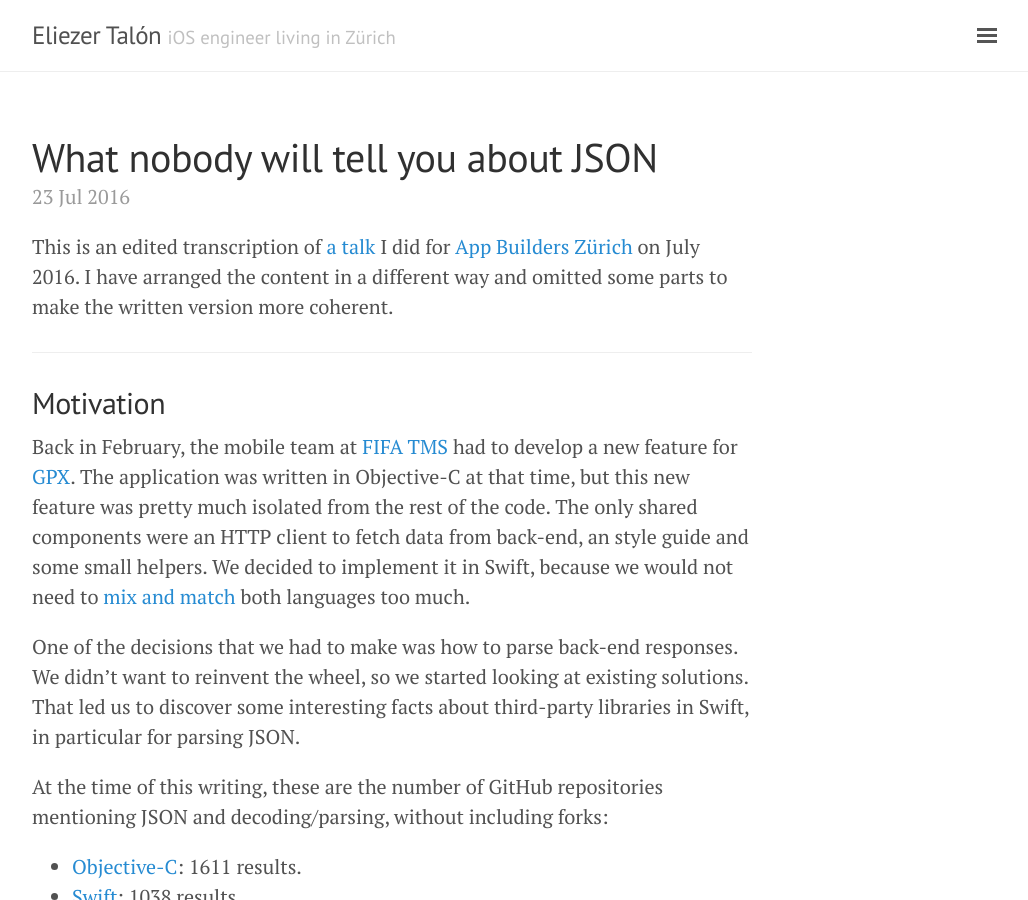
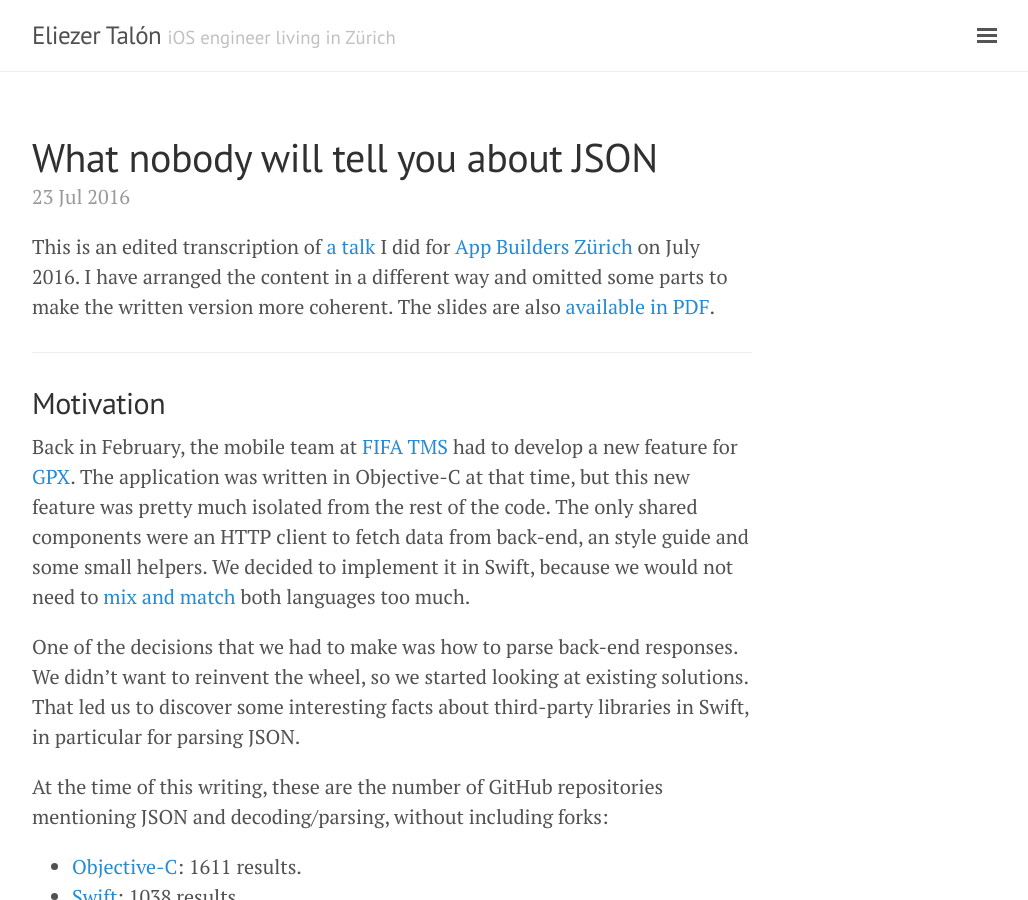
Before and after one commit to elitalon/elitalon.github.io, a Jekyll site: the page built from _posts/2016-07-23-what-nobody-will-tell-you-about-json.md, in a window 1280 px wide and 900 px high. Shown: the whole window, without its empty margins (248-1276 px from the left). Built offline with Jekyll 4.4.1, drawn with Linux system fonts in a browser that asks for light colours.

Commit message:
Add link to slides in PDF

```diff
--- a/_posts/2016-07-23-what-nobody-will-tell-you-about-json.md
+++ b/_posts/2016-07-23-what-nobody-will-tell-you-about-json.md
@@ -2,7 +2,7 @@
 title: What nobody will tell you about JSON
 description: Edited transcription of "What nobody will tell you about JSON", a talk I gave for App Builders Zürich.
 ---
-This is an edited transcription of [a talk](http://www.meetup.com/App-Builders-Zurich/events/231739951) I did for [App Builders Zürich](http://www.meetup.com/App-Builders-Zurich/) on July 2016. I have arranged the content in a different way and omitted some parts to make the written version more coherent.
+This is an edited transcription of [a talk](http://www.meetup.com/App-Builders-Zurich/events/231739951) I did for [App Builders Zürich](http://www.meetup.com/App-Builders-Zurich/) on July 2016. I have arranged the content in a different way and omitted some parts to make the written version more coherent. The slides are also [available in PDF]({{ site.url }}/files/what_nobody_will_tell_you_about_json.pdf).
 
 <!--more-->
 
```
Also changed, not shown: 1 other file.
